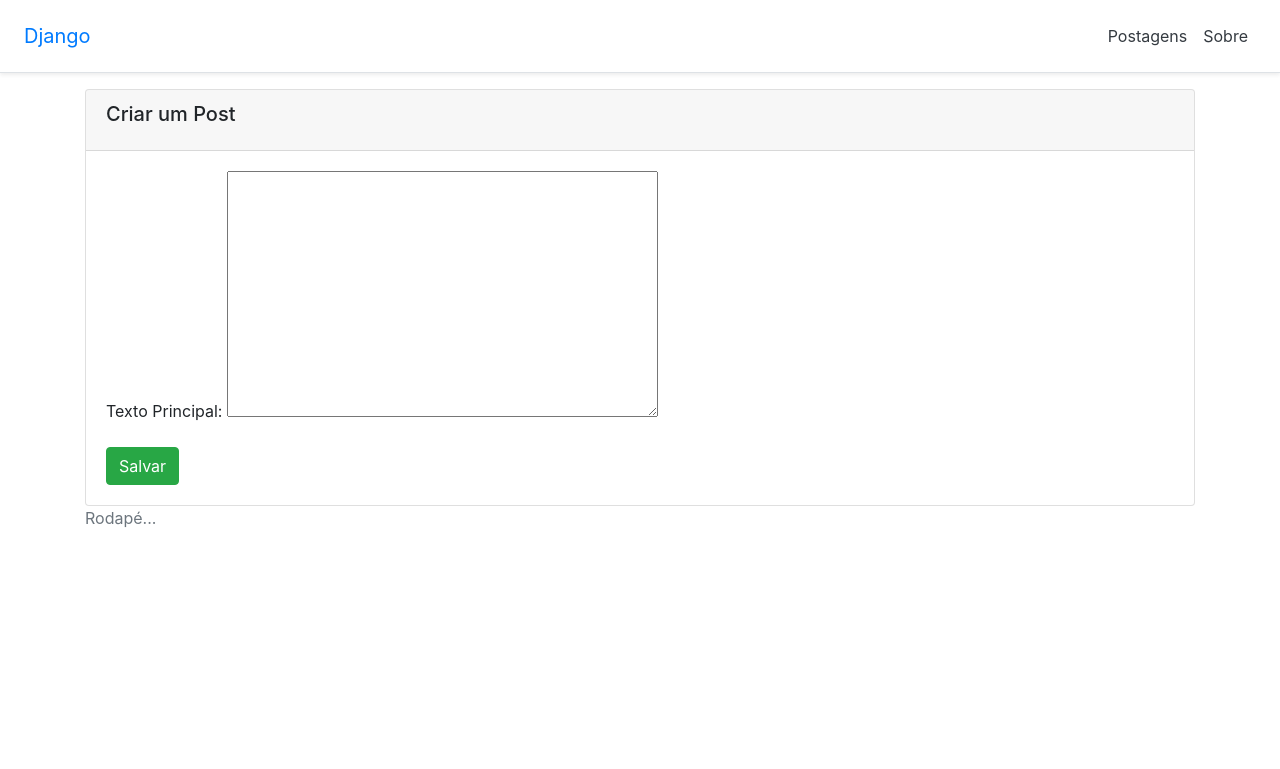
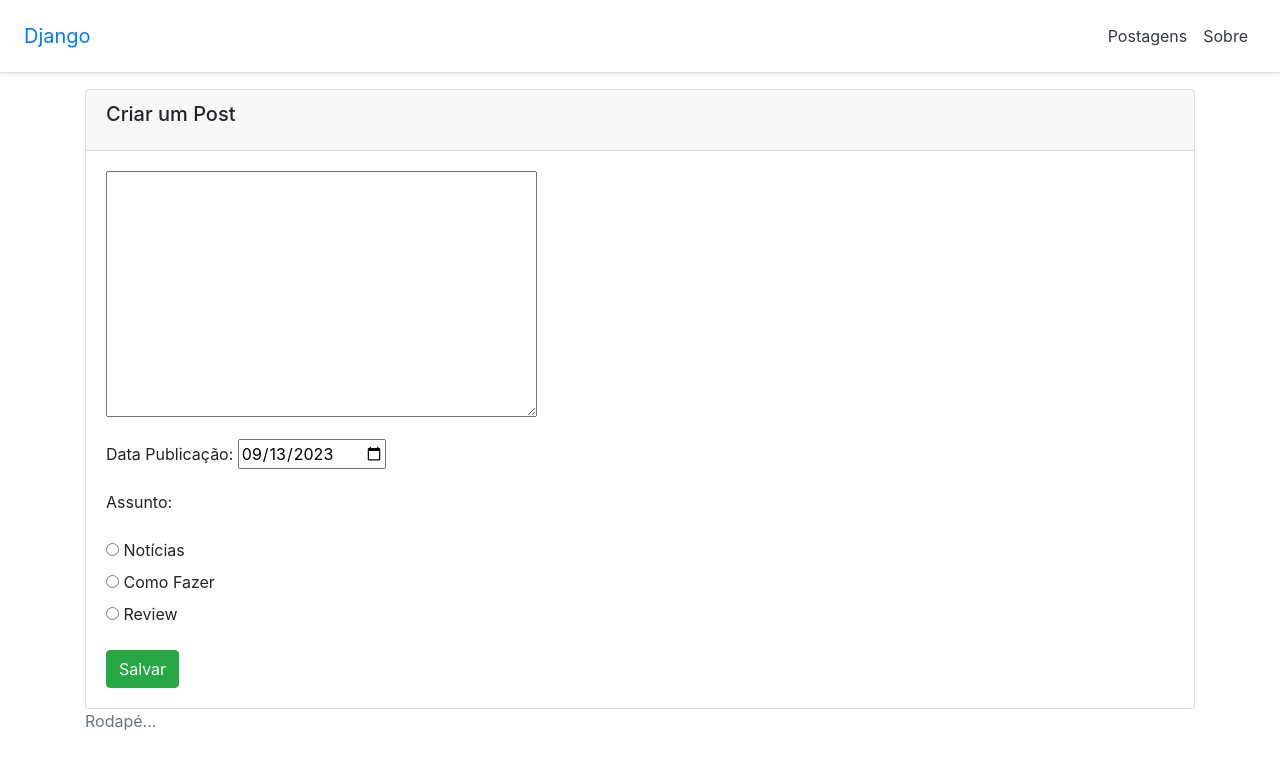
Before and after one commit to nhannahminighini/django-blog, a Django app: page /post/add in a window 1280 px wide. Shown: the top 769 px of the page. Run offline with Django 4.2, Linux system fonts and the light colour scheme; some libraries are stand-ins or nearby versions.

Commit message:
Introdução aos forms

```diff
--- /dev/null
+++ b/blog/forms.py
@@ -0,0 +1,37 @@
+# Python
+from datetime import datetime
+# Django
+from django import forms
+# Local
+from blog.models import Post  # importa o model Post
+# Cria o ModelForm herdando da classe base - *Respeite a indentação*.
+
+
+class PostModelForm(forms.ModelForm):
+    error_css_class = 'alert-danger'
+
+    def __init__(self, *args, **kwargs):
+        super(PostModelForm, self).__init__(*args, **kwargs)
+        # Configura um valor inicial para o campo pub_date
+        self.fields['pub_date'].initial = datetime.today()
+
+    class Meta:  # é uma classe mas está dentro do PostModelForm
+        # Vincula o model Post ao Form e define os campos a exibir
+        model = Post
+        fields = ('body_text', 'pub_date', 'categoria')
+        widgets = {
+            'pub_date': forms.widgets.DateInput(attrs={'type': 'date'}),
+            'categoria': forms.RadioSelect(),
+        }
+        labels = {'body_text': '', 'categoria': 'Assunto'}
+
+    def clean(self):
+        cleaned_data = super().clean()  # recupera todos os dados enviado pelo form
+        pub_date = cleaned_data.get('pub_date')  # recupera um campo específico
+        pub_date = pub_date.replace(tzinfo=None)
+
+        if pub_date > datetime.today():  # exemplo para demonstrar a validação
+            self.add_error(
+                'pub_date',
+                forms.ValidationError('Não é permitido datas futuras')
+            )
--- a/blog/models.py
+++ b/blog/models.py
@@ -5,4 +5,15 @@ from django.db import models
 
 class Post(models.Model):
     body_text = models.TextField('Texto Principal')
-    pub_date = models.DateTimeField('Data Publicação', auto_now=True)
+    pub_date = models.DateTimeField('Data Publicação')
+    categoria = models.CharField(
+        'Categoria',
+        max_length=15,
+        choices=[
+            ('noticias', 'Notícias'),
+            ('como_fazer', 'Como Fazer'),
+            ('review', 'Review'),
+        ],
+        default=None,
+        null=True
+    )
--- a/blog/views.py
+++ b/blog/views.py
@@ -6,8 +6,8 @@ from django.views.generic.edit import CreateView
 from django.urls import reverse_lazy
 from django.views.decorators.csrf import csrf_exempt
 from django.http import HttpResponse
-
 from blog.models import Post
+from blog.forms import PostModelForm
 
 
 def post_show(request, post_id):
@@ -77,8 +77,9 @@ def get_post(request, post_id):
 class PostCreateView(CreateView):
     model = Post
     template_name = 'post/post_form.html'
-    fields = ('body_text', )
+    # fields = ('body_text', )
     success_url = reverse_lazy('posts_list')
+    form_class = PostModelForm
 
 
 @csrf_exempt
--- a/static/css/base.css
+++ b/static/css/base.css
@@ -0,0 +1 @@
+.errorlist { color: red; }
--- a/templates/post/detail.html
+++ b/templates/post/detail.html
@@ -5,3 +5,6 @@
 <p>{{ post.body_text }}</p>
 </article>
 {% endblock %} <!-- fecha o bloco content -->
+{% if post.categoria %}
+  <span>Categoria: {{ post.categoria }}</span>
+{% endif %}
--- a/templates/post/post_list.html
+++ b/templates/post/post_list.html
@@ -12,6 +12,10 @@
       <article>
       <h2>Em: {{ post.pub_date|date:"d / m / Y" }}</h2>
       <p>{{ post.body_text }}</p>
+      {% if post.categoria %}
+        <span>Categoria: {{ post.categoria }}</span>
+      {% endif %}
+
       </article>
     {% endfor %}
   </div>
```
Also changed, not shown: blog/migrations/0002_post_categoria_alter_post_pub_date.py (added).
